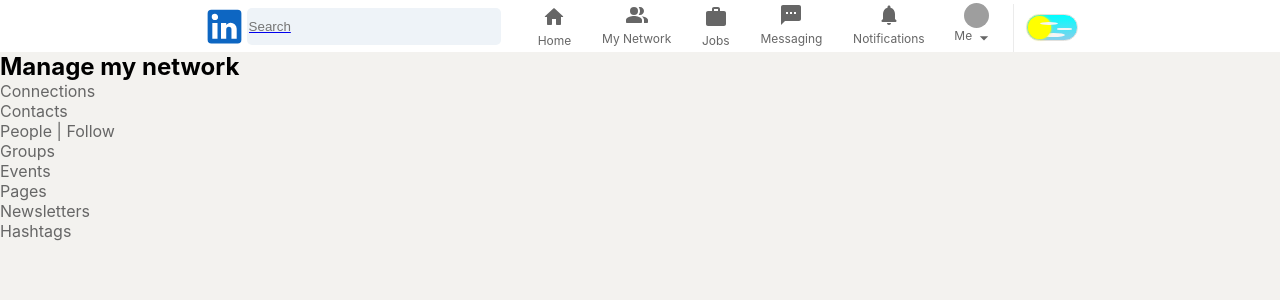
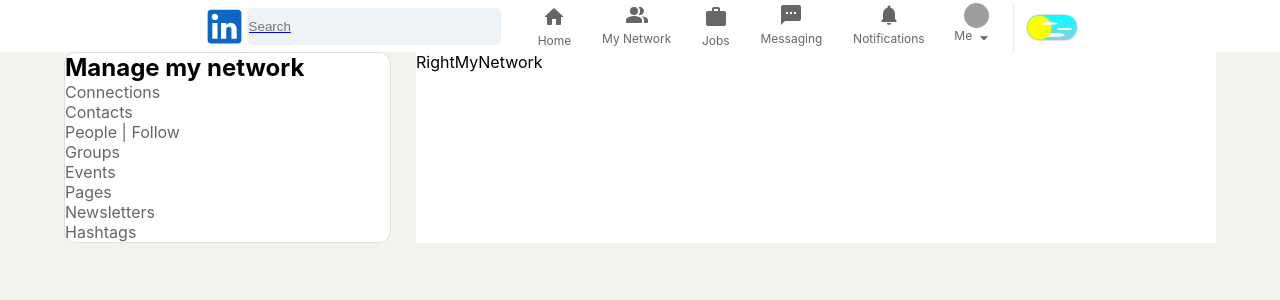
Before and after one commit to spencerlonghurst/linkedin-clone, a React (Create React App) app: page /mynetwork in a window 1280 px wide. Shown: the top 300 px of the page. Built offline with nearby package versions, Linux system fonts and the light colour scheme; grey boxes are pictures that could not be loaded.

Commit message:
built out some styling for My Network

```diff
--- a/src/components/My-Network/MyNetwork.js
+++ b/src/components/My-Network/MyNetwork.js
@@ -1,11 +1,13 @@
 import React from 'react'
 import './styles/MyNetwork.css';
 import LeftMyNetwork from './LeftMyNetwork';
+import RightMyNetwork from './RightMyNetwork';
 
 function MyNetwork() {
   return (
     <div className='my_network'>
       <LeftMyNetwork />
+      <RightMyNetwork />
     </div>
   )
 }
--- /dev/null
+++ b/src/components/My-Network/RightMyNetwork.js
@@ -0,0 +1,12 @@
+import React from 'react'
+import './styles/RightMyNetwork.css'
+
+function RightMyNetwork() {
+  return (
+    <div className='right_my_network'>
+      RightMyNetwork
+    </div>
+  )
+}
+
+export default RightMyNetwork
--- a/src/components/My-Network/styles/LeftMyNetwork.css
+++ b/src/components/My-Network/styles/LeftMyNetwork.css
@@ -1,4 +1,9 @@
 .left_my_network {
+  background-color: #ffffff;
+  width: 325px;
+  border-radius: 12px;
+  border: 1px solid #e0dfdb;
+  margin-right: 25px;
 }
 
 .network_button {
--- a/src/components/My-Network/styles/MyNetwork.css
+++ b/src/components/My-Network/styles/MyNetwork.css
@@ -1,3 +1,4 @@
 .my_network {
-  /* background-color: blue; */
+  display: flex;
+  justify-content: center;
 }
--- /dev/null
+++ b/src/components/My-Network/styles/RightMyNetwork.css
@@ -0,0 +1,4 @@
+.right_my_network {
+  background-color: #ffffff;
+  width: 800px;
+}
```
